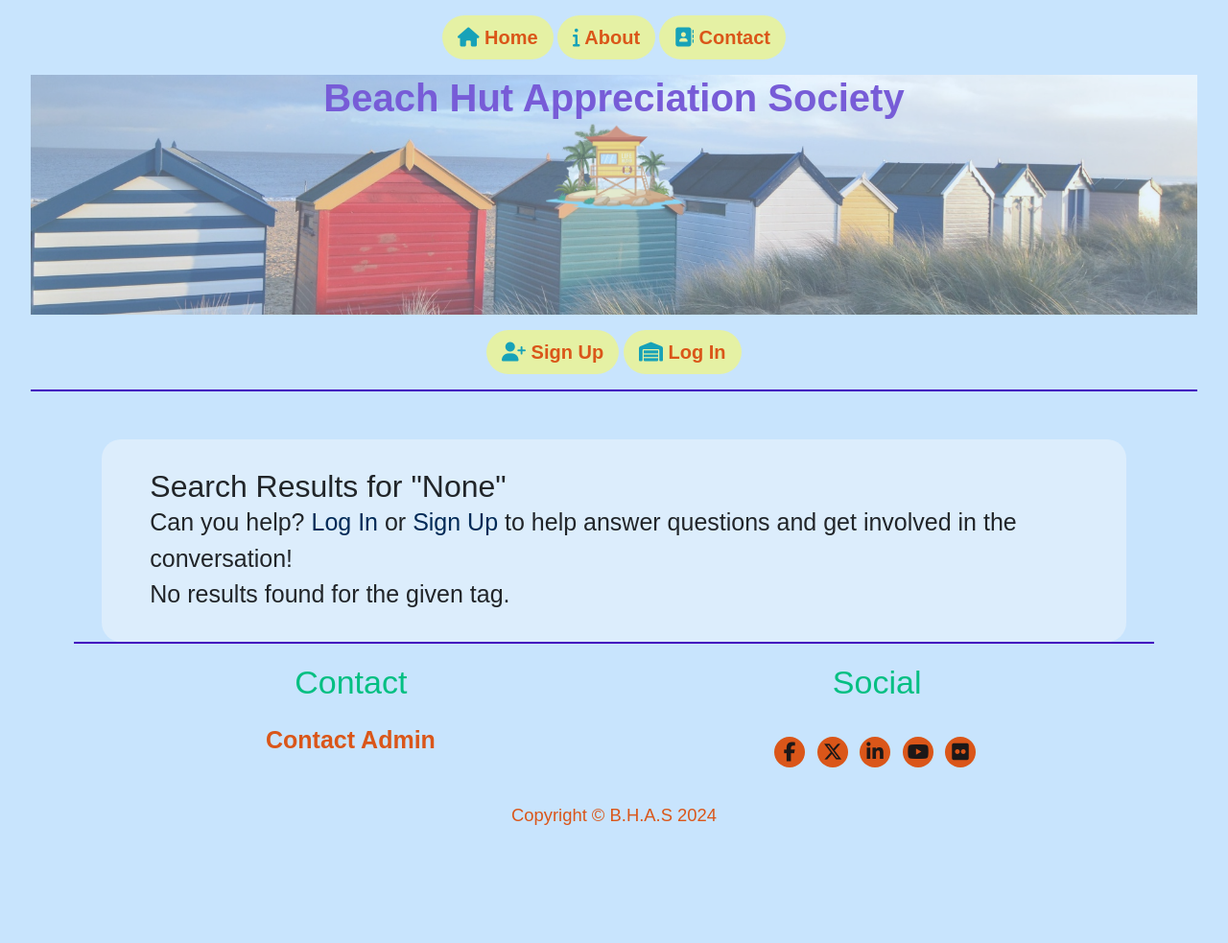
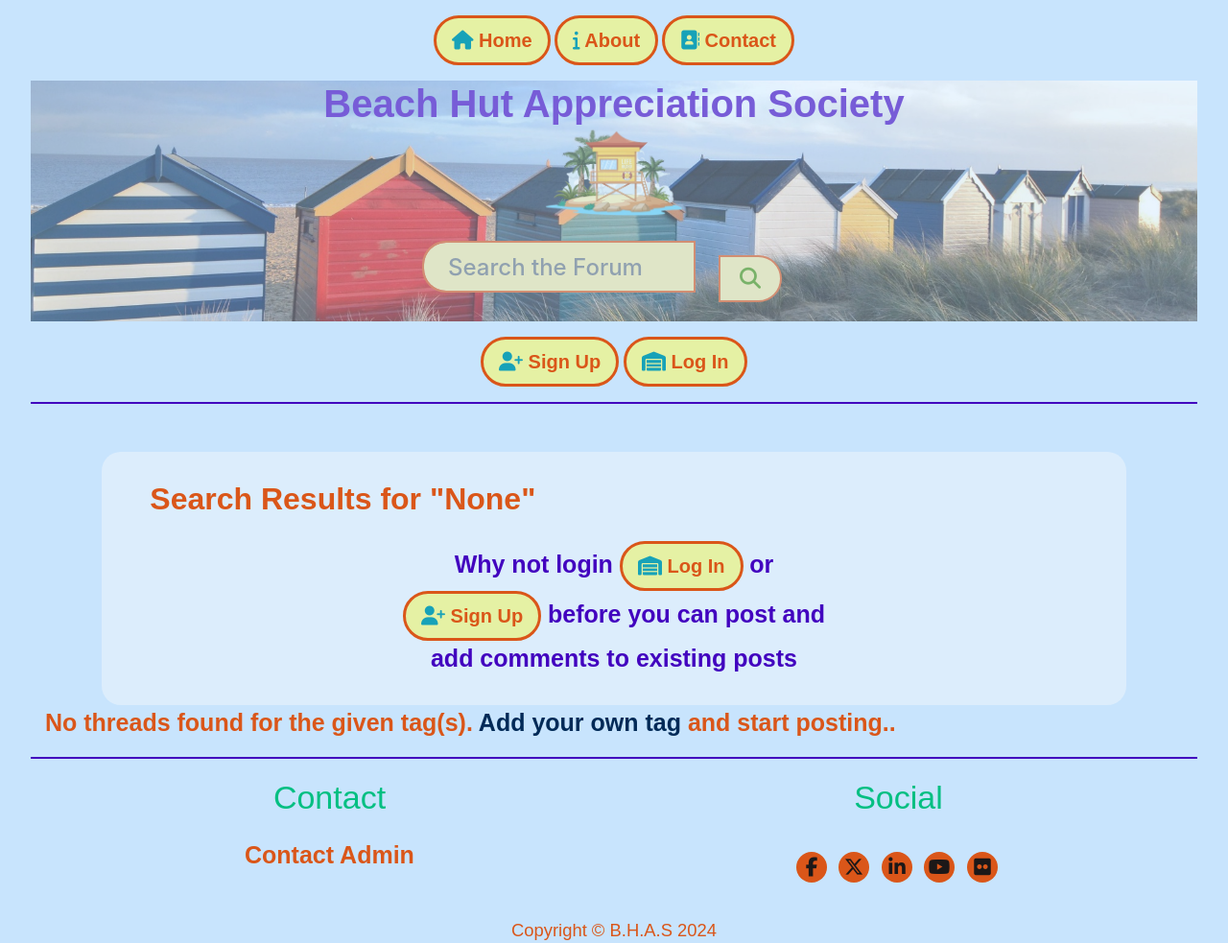
Before and after one commit to neil7057/beach_hut_society, a Flask app: page /search_results in a window 1280 px wide. Shown: the whole page at 96% size. Before the commit the page ends 860 px from the top, so only its background shows below. Run offline with Flask 3, Linux system fonts and the light colour scheme; some libraries are stand-ins or nearby versions; some web fonts are replaced.

Commit message:
add search function and basic page structure

```diff
--- a/beachhuts/routes.py
+++ b/beachhuts/routes.py
@@ -258,7 +258,6 @@ def view_full_thread(thread_id):
 @app.route('/search_results', methods=['GET', 'POST'])
 def search_results():
     """
-    inspiration from
     https://stackoverflow.com/questions/7942547/using-or-in-sqlalchemy
     """
     search_term = request.args.get('search_term')
--- a/beachhuts/static/css/style.css
+++ b/beachhuts/static/css/style.css
@@ -93,7 +93,7 @@ li {
     display: none;
 }
 
-/* .visually-hidden {
+.hide-labels {
     position: absolute;
     width: 1px;
     height: 1px;
@@ -102,7 +102,7 @@ li {
     overflow: hidden;
     clip: rect(0, 0, 0, 0);
     border: 0;
-  } */
+  }
 
 /*--------------------------------------------Heading*/
 
@@ -471,8 +471,8 @@ footer {
     font-size: 1.5rem;
     font-weight: 500;
     color: #af9442;
-    background-color: #a4c8ef;
-    border: 2px solid #4203bf;
+    background-color: #efe6a4;
+    border: 2px solid #da5619;
     border-radius: 2rem;
 }
 
@@ -554,6 +554,14 @@ textarea {
     border: 5px solid #bf9403;
 }
 
+.btn-search {
+    background-color: #efe6a4;
+    color: #469207;
+    margin: 25px;
+    border: 2px solid #da5619;
+    border-radius: 2rem;
+}
+
 .btn-secondary:hover {
     background-color: #4203bf;
     color: #01080f
@@ -579,6 +587,7 @@ button[type="submit"] {
 .btn-lg {
     background-color: #e5f1a4;
     border-radius: 2rem;
+    border: .2rem solid #da5619;
 }
 
 .btn-cancel {
@@ -586,7 +595,7 @@ button[type="submit"] {
     font-size: 22px;
     color: red;
     border-radius: 2rem;
-    border-style: solid;
+    border: .2rem solid #da5619;
 }
 
 .btn-admin {
@@ -707,7 +716,7 @@ a {
     }
 }
 
-@media (max-width: 780px) {
+@media (max-width: 785px) {
     .btn-lg {
         font-size: .7rem;
     }
--- a/beachhuts/templates/base.html
+++ b/beachhuts/templates/base.html
@@ -36,17 +36,26 @@
     </nav>
 <!-- Page Header -->
     <header class="bg-image" style="background-image: url('{{ url_for('static', filename='images/hero.jpg') }}')">
-        <div class="container">
+        <div class="container-fluid">
             <div class="row">
                 <div class="col-lg-8 col-md-10 mx-auto">
                     <div class="site-heading">
                         <h1 class="center-content text-blue">Beach Hut Appreciation Society</h1>
                     </div>
-                    <div class="col-12">
                         <img class="logo-img center d-none d-lg-block" src="{{ url_for('static', filename='images/bh-tower.png') }}" alt="Beach Hut Logo"
                             aria-label="beach hut image blue and white.">
-                        <div class="row pb-6"></div>
-                    </div>
+                    <!-- **** Search Bar based on https://codepen.io/gungorbudak/pen/ooKNpz **** -->
+                        <br>
+                        <form action="{{ url_for('search_results') }}" method="GET" class="input-group search-bar">
+                        <label for="search_term" class="hide-labels">Search</label>
+                        <input type="text" name="search_term" class="form-control" placeholder="Search the Forum">
+                        <div  class="input-group-append">
+                            <button class="btn btn-search " aria-label="search" type="submit">
+                            <i class="fa fa-search"></i>
+                            </button>
+                        </div>
+                        </form>
+                        <!-- **** /search bar **** -->
                 </div>
             </div>
         </div>
--- a/beachhuts/templates/edit_user.html
+++ b/beachhuts/templates/edit_user.html
@@ -44,7 +44,7 @@
               <div class="form-row text-center">
                 <div class="col">
                   <!-- <p>If you cannot see the tag you want, <a href="{{url_for('add_tag')}}">click here</a> to add tag(s)</p> -->
-                  <a href="{{ url_for('cancel') }}" class="btn-lg hvr-grow text-cancel">
+                  <a href="{{ url_for('cancel') }}" class="btn-cancel hvr-grow text-cancel">
                     <span class="text-danger fa-solid fa-circle-xmark"></span> <strong>Cancel</strong></a>
                   <span> <button type="submit" class="btn-lg hvr-grow text-sand"><span class="text-info fa-solid fa-file-pen">
                   </span> Update</button></span>
--- a/beachhuts/templates/search_results.html
+++ b/beachhuts/templates/search_results.html
@@ -1,12 +1,22 @@
 {% extends "base.html" %}
 {% block content %}
-<div class="container-fluid search-container">
-  <h2>Search Results for "{{ search_term }}"</h2>
-  {% if not current_user.is_authenticated %}
-  <p>Can you help? <a href="{{url_for('login')}}">Log In</a> or <a href="{{url_for('sign_up')}}">Sign Up</a> to help
-    answer questions and get involved in the conversation!</p>
-  {% endif %}
-  {% if questions %}
+  <div class="container-fluid search-container">
+    <h2 class="text-sand">Search Results for "{{ search_term }}"</h2>
+    {% if not current_user.is_authenticated %}
+    <div class="row">
+      <div class="col-xl-3 col-lg-2 col-md-2"></div>
+      <div class="col-xl-6 col-lg-8 col-md-8">
+        <br>
+        <p class="text-blue text-center">Why not login <a class="btn-lg hvr-grow text-sand" aria-label="Go to the login page"
+          href="{{ url_for('login') }}"><span class="text-info fa-solid fa-warehouse"></span> Log In</a>
+          or <a class="btn-lg hvr-grow text-sand" aria-label="Go to the signup page" href="{{ url_for('sign_up') }}"><span class="text-info fa-solid fa-user-plus"></span> Sign Up</a>
+          before you can post and add comments to existing posts</p>
+      </div>
+    </div>
+    {% endif %}
+  </div>
+
+  {% if threads %}
   <div class="row search-results">
     {% for thread in threads %}
     <div class="col12 col-lg-6 col-xl-4">
@@ -19,23 +29,23 @@
         </div>
         <br>
         <div class="thread-tag-title">
-          <p><strong>Tags</strong></p>
+          <p><strong>Category Tags</strong></p>
         </div>
         <div class="container-fluid">
           <div class="row justify-content-left thread-tags">
             {% set num_tags = thread.tags|length %}
             {% set col_class = 'col-4' if num_tags < 3 else 'col-3' %}
             {% for tag in thread.tags %}
-            <span class="{{ col_class }} tag-badge text-center">{{ tag.tag_name }}</span>
+            <span class="{{ col_class }} topic-badge text-center">{{ tag.tag_name }}</span>
             {% endfor %}
           </div>
         </div>
-        <div class="question-author">
-          <p>Author: <span class=font-weight-bold>{{ thread.author.username }}</span> </p>
+        <div class="thread-author">
+          <p class="text-blue">Author: <span class="font-weight-bold text-sand">{{ thread.author.username }}</span> </p>
         </div>
         <!-- Jinja templating will be used to display a series of buttons depending on user login status and author status -->
         {% if current_user.is_authenticated %}
-        <a class="btn btn-primary">Comment</a>
+        <a class="btn btn-primary">Reply</a>
         {% if current_user.id == thread.author_id %}
         <a href="{{url_for('edit_thread', thread_id=thread.id)}}" class="btn btn-secondary btn-edit">Edit</a>
     {% include 'delete_thread_modal.html' %}
@@ -52,7 +62,8 @@
 </div>
 
 {% else %}
-    <p>No results found for the given tag. <a href="{{url_for('tags')}}"></p>
+    <p class="text-sand">No threads found for the given tag(s). <a href="{{url_for('tags')}}">Add your own tag</a>
+       and start posting..</p>
 {% endif %}
 
 {% endblock %}
```
Also changed, not shown: beachhuts/templates/manage_users.html (+7 -3 lines). Lines whose indentation alone changed are shown as unchanged.
